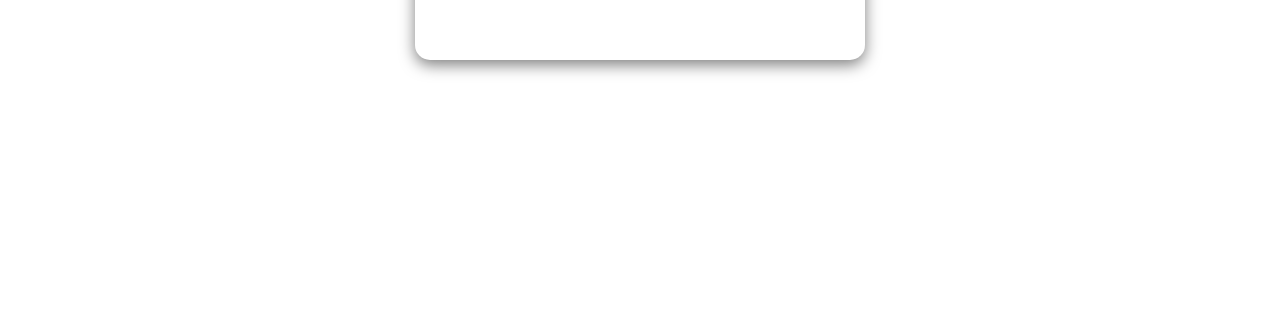
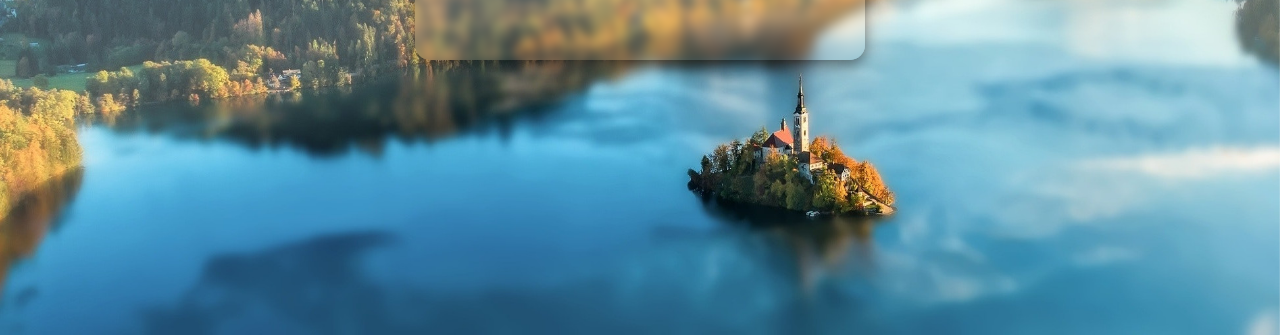
Before and after one commit to anamariafovo/Glassmorphism-main, a plain HTML site: page index.html in a window 1280 px wide. Shown: the part 465-800 px from the top of the page. Drawn offline with nearby package versions, Linux system fonts and the light colour scheme; the site is published under a folder, as on GitHub Pages, so addresses that start at the root find nothing.

Commit message:
updated path to background

```diff
--- a/css/style.css
+++ b/css/style.css
@@ -1,6 +1,6 @@
 /*================================ CSS VARIABLES ================================*/
 :root {
-  --backgr-img: url(/img/backgr_img-9.jpg);
+  --backgr-img: url(../img/backgr_img-9.jpg);
   --text-color: rgba(0, 0, 0, 0.76);
   --text-color-2: rgba(247, 236, 242, 0.76);
   --box-shadow: 0 5px 15px rgb(0, 0, 0, 0.5);
```
